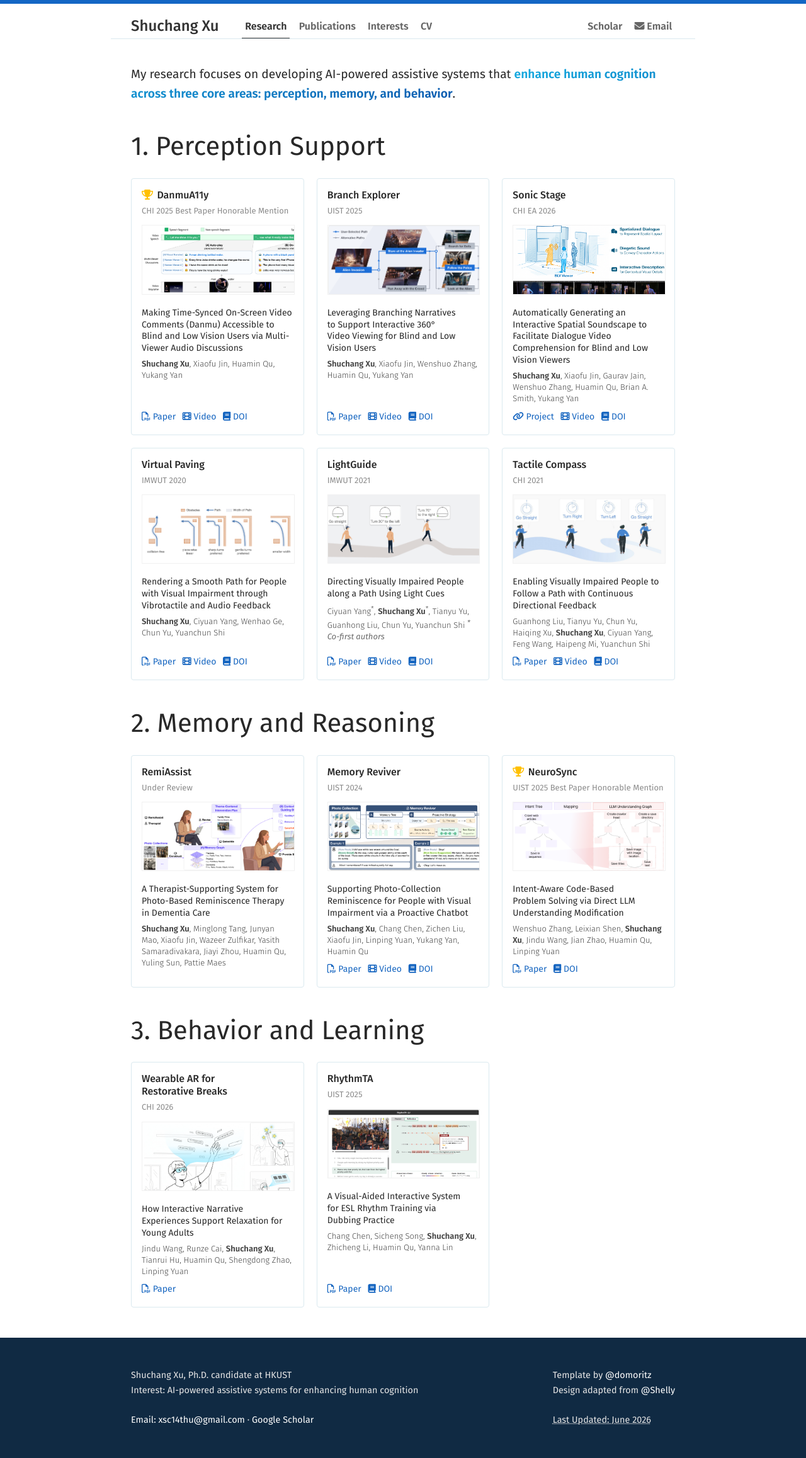
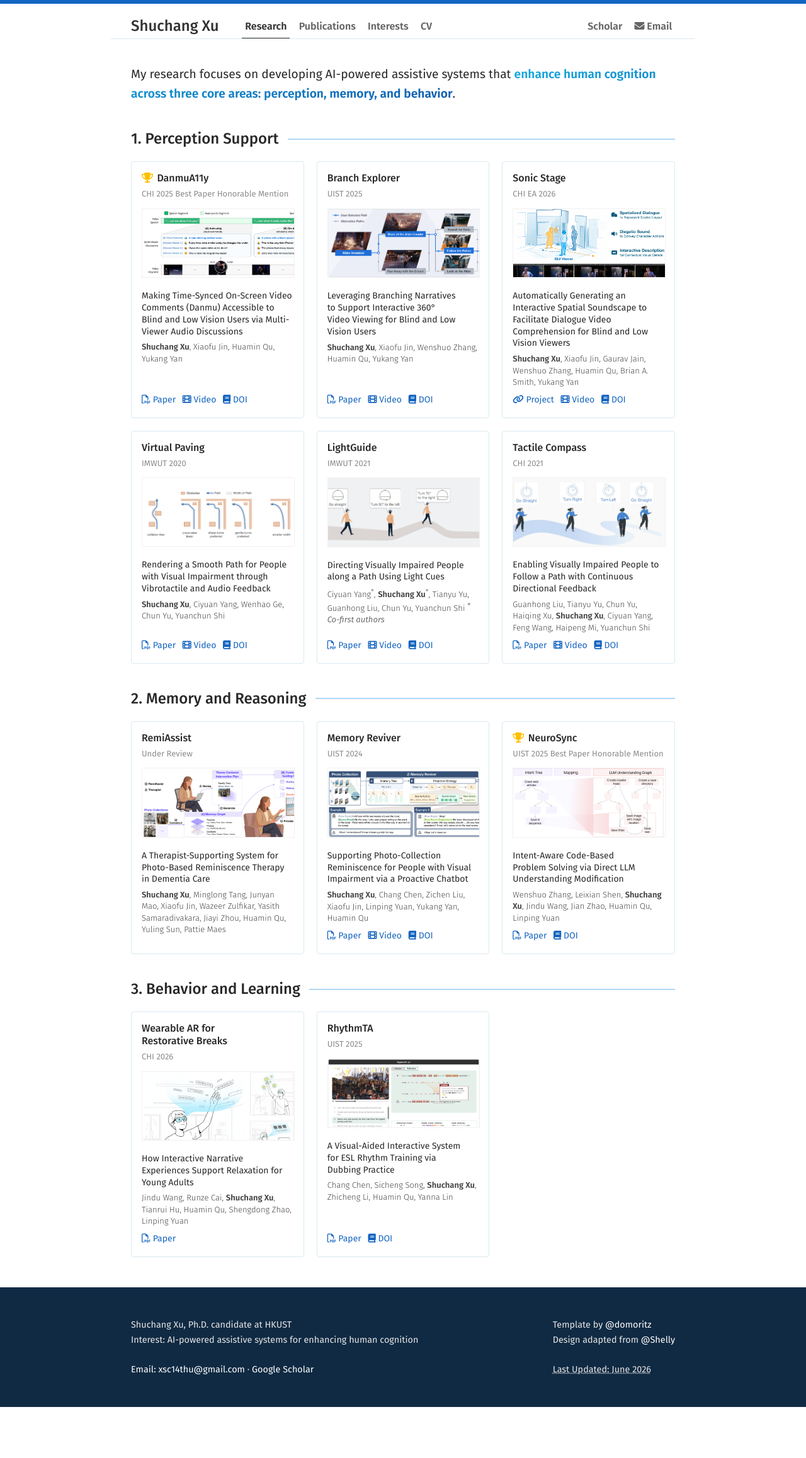
Before and after one commit to ShuchangXu/ShuchangXu.github.io, a Jekyll site: the page built from research.md, in a window 1280 px wide. Shown: the whole page at 63% size. Built offline with Jekyll 4.4.1, drawn with Linux system fonts in a browser that asks for light colours; a style sheet for code colours, icons or effects is not loaded; after the commit the page ends 2234 px from its top, so only the background shows below that.

Commit message:
v1_stable

```diff
--- a/_publications/2025-neurosync.html
+++ b/_publications/2025-neurosync.html
@@ -16,7 +16,7 @@ type: [Conference]
 cv_order: 5
 theme: Enhanced Memory and Reasoning
 order: 3
-pub_order: 4
+pub_order: 3
 image: /assets/img/10_NeuroSync.png
 awards:
   - UIST 2025 Best Paper Honorable Mention
--- a/research.md
+++ b/research.md
@@ -29,7 +29,7 @@ My research improves visual access for blind users across digital media and the
 {% for pub in items %}{% include research_card.html pub=pub %}{% endfor %}
 </div> -->
 
-# 1. Perception Support
+## 1. Perception Support
 
 <div class="grid">
 {% assign items = site.publications | where: "subgroup", "video" | sort: "order" %}
@@ -39,14 +39,14 @@ My research improves visual access for blind users across digital media and the
 {% for pub in items %}{% include research_card.html pub=pub %}{% endfor %}
 </div>
 
-# 2. Memory and Reasoning
+## 2. Memory and Reasoning
 
 <div class="grid">
 {% assign items = site.publications | where: "theme", "Enhanced Memory and Reasoning" | sort: "order" %}
 {% for pub in items %}{% include research_card.html pub=pub %}{% endfor %}
 </div>
 
-# 3. Behavior and Learning
+## 3. Behavior and Learning
 
 <div class="grid">
 {% assign items = site.publications | where: "theme", "Enhanced Behavior" | sort: "order" %}
```
